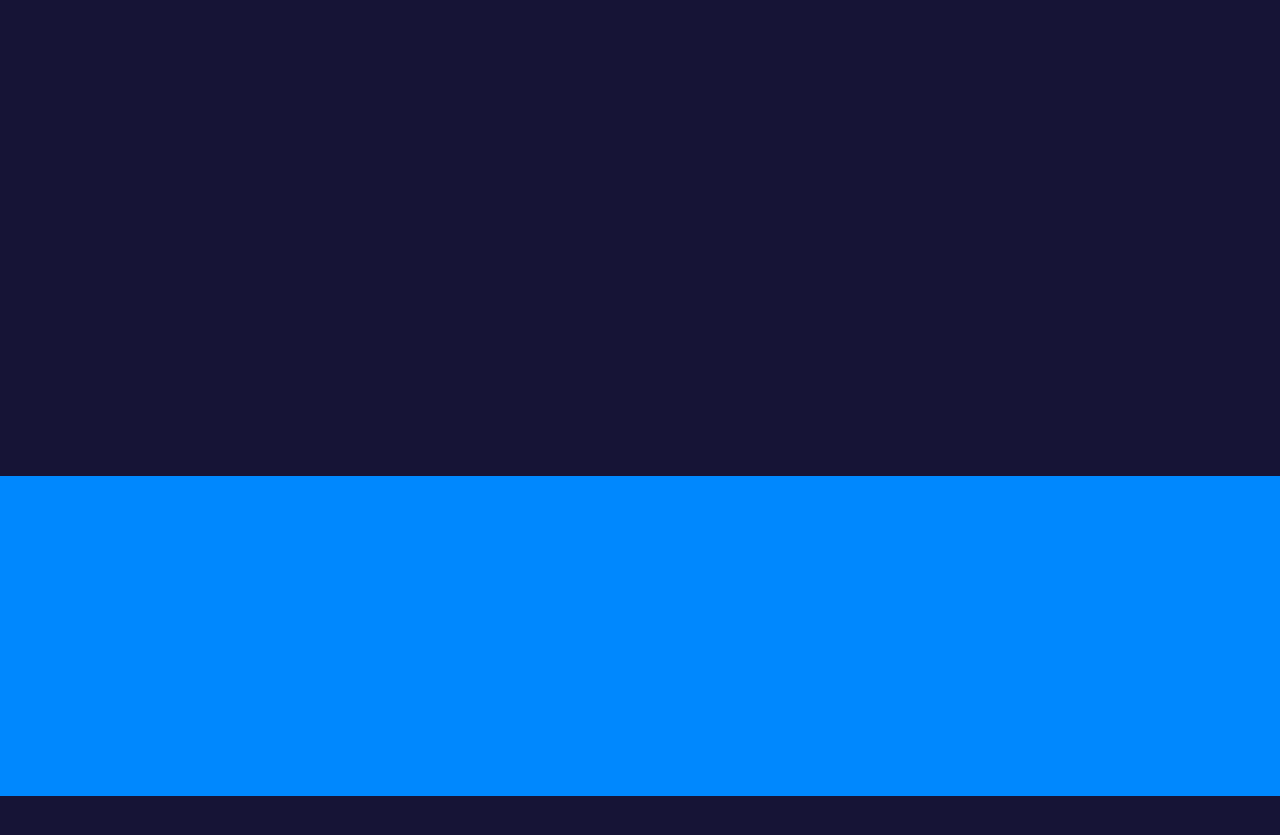
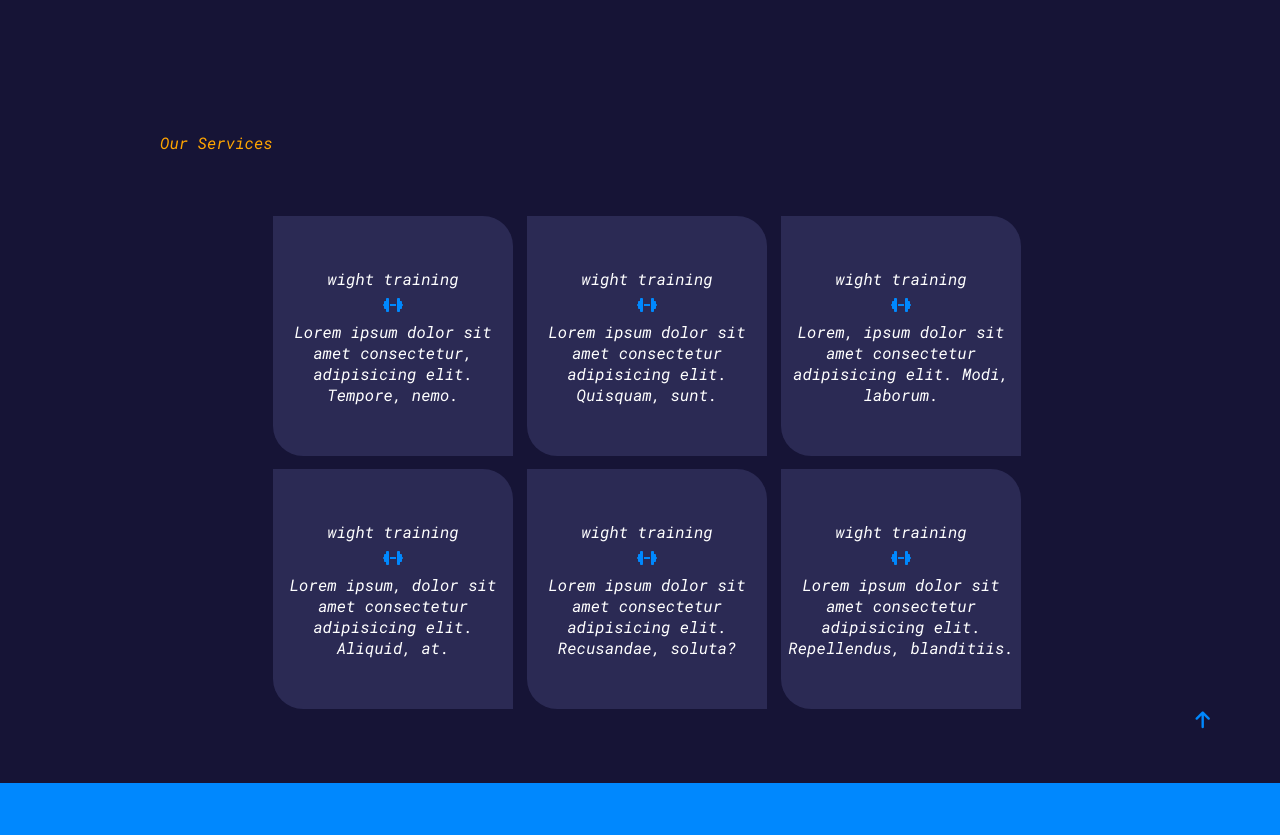
Before and after one commit to roshanpanda666/gym-site2.0, a React (Create React App) app: page / in a window 1280 px wide. Shown: the part 3460-4295 px from the top of the page. Before the commit the page ends 4256 px from the top, so only its background shows below. Built offline with nearby package versions, Linux system fonts and the light colour scheme.

Commit message:
commiting services page

```diff
--- a/src/App.js
+++ b/src/App.js
@@ -10,6 +10,7 @@ import Testimonials from './components/testimonials'
 import Footer from './components/footer'
 import Gotoupbutton from './components/Gotoupbutton'
 import About from './components/about'
+import Services from './components/services'
 const App = () => {
   return (
     <div>
@@ -20,9 +21,10 @@ const App = () => {
       <Ourvalues></Ourvalues>
       <Faq></Faq>
       <Testimonials></Testimonials>
+      <About></About>
+      <Services></Services>
+
       <Gotoupbutton></Gotoupbutton>
-      <About></About>
-
       <Footer></Footer>
 
     </div>
--- a/src/components/about.css
+++ b/src/components/about.css
@@ -1,7 +1,7 @@
 .aboutfather{
     display: flex;
     flex-direction: column;
-    margin-bottom: 30rem;
+    margin-bottom: 10rem;
 
 }
 .headerabout{
--- a/src/components/about.jsx
+++ b/src/components/about.jsx
@@ -38,7 +38,7 @@ const About = () => {
             <div className="content1">
                 <motion.div className="img"
                 initial={{
-                    y: 400,
+                    y: 200,
                 }}
                 whileInView={{
                     y:1
--- a/src/components/nav.css
+++ b/src/components/nav.css
@@ -60,7 +60,6 @@
     position: absolute;
     height: 250px;
     width: 200px;
-    border:1px solid red;
     background-color: #161436;
     display: block;
 }
--- a/src/components/navBar.jsx
+++ b/src/components/navBar.jsx
@@ -7,6 +7,10 @@ const Navbar = () => {
   const aboutscrool=()=>{
     window.scrollTo({top:2600,left:0,behavior:'smooth'})
   }
+  const servicerollup=()=>{
+    window.scrollTo({top:3500,left:0,behavior:'smooth'})
+  }
+
   const showphnavi=()=>{
 
     show("aftermobiletransform")
@@ -79,7 +83,7 @@ const Navbar = () => {
             ABOUT
            </motion.div>
 
-           <motion.div className="servicesnavigatio"
+           <motion.div className="servicesnavigatio" onClick={servicerollup}
             transition={{
               type:"spring",
               stiffness:100
@@ -141,7 +145,7 @@ const Navbar = () => {
             ABOUT
            </motion.div>
 
-           <motion.div className="servicesnavigation"
+           <motion.div className="servicesnavigation" onClick={servicerollup}
             transition={{
               type:"spring",
               stiffness:100
--- /dev/null
+++ b/src/components/services.css
@@ -0,0 +1,70 @@
+
+.headerboxofsaervices{
+    color: orange;
+    margin-left: 10rem;
+}
+.servicesboxes{
+    margin-top: 50px;
+    display: flex;
+    justify-content: center;
+    align-items: center;
+    flex-direction: column;
+}
+.servicebox1{
+    display: flex;
+    justify-content: center;
+    align-items: center;
+
+}
+.servicesbox2{
+    display: flex;
+    justify-content: center;
+    align-items: center;
+
+}
+.servicebox{
+    display: flex;
+    justify-content: center;
+    align-items: center;
+    background-color: #2b2a54;
+    height: 15rem;
+    width: 15rem;
+    margin-left: 14px;
+    margin-top: 13px;
+    border-bottom-left-radius: 30px;
+    border-top-right-radius: 30px;
+    flex-direction: column;
+    text-align: center;
+}
+.icodumble{
+    display: flex;
+    justify-content: center;
+    align-items: center;
+    height: 2rem;
+    color: #0088fe;
+}
+.servicebox:hover{
+    -webkit-box-shadow: 10px 10px 26px -7px rgba(3,184,245,1);
+-moz-box-shadow: 10px 10px 26px -7px rgba(3,184,245,1);
+box-shadow: 10px 10px 26px -7px rgba(3,184,245,1);
+}
+
+@media (max-width: 600px) {
+    .headerboxofsaervices{
+        margin-left: 0;
+        text-align: center;
+    }
+    .serviecesfather{
+        margin-top:20rem;
+    }
+    .servicebox{
+        height: 15rem;
+        width: 15rem;
+    }
+    .servicebox1{
+        flex-direction: column;
+    }
+    .servicesbox2{
+        flex-direction: column;
+    }
+}
--- /dev/null
+++ b/src/components/services.jsx
@@ -0,0 +1,126 @@
+import React from 'react'
+import './services.css'
+import {motion}from 'framer-motion'
+const Services = () => {
+  return (
+    <div>
+      <div className="serviecesfather">
+        <div className="headerboxofsaervices">
+            Our Services
+        </div>
+        <div className="servicesboxes">
+            <div className="servicebox1">
+                <motion.div className="servicebox"
+                initial={{
+                    opacity:0
+                }}
+                transition={{
+                    type:'spring',
+                    stiffness:20
+                }}
+                whileInView={{
+                    opacity:1.5,
+                    rotateX:360
+                }}
+                >
+                    wight training
+                    <div className="icodumble">
+                        <i class="fa-solid fa-dumbbell"></i>
+                    </div>
+                    Lorem ipsum dolor sit amet consectetur, adipisicing elit. Tempore, nemo.
+                </motion.div>
+                <motion.div className="servicebox"
+                initial={{
+                    opacity:0
+                }}
+                transition={{
+                    type:'spring',
+                    stiffness:20
+                }}
+                whileInView={{
+                    opacity:1.5,
+                    rotateX:360
+                }}
+                >wight training
+                <div className="icodumble">
+                        <i class="fa-solid fa-dumbbell"></i>
+                    </div>
+                    Lorem ipsum dolor sit amet consectetur adipisicing elit. Quisquam, sunt.
+                    </motion.div>
+                <motion.div className="servicebox"
+                initial={{
+                    opacity:0
+                }}
+                transition={{
+                    type:'spring',
+                    stiffness:20
+                }}
+                whileInView={{
+                    opacity:1.5,
+                    rotateX:360
+                }}
+                >wight training
+                <div className="icodumble">
+                        <i class="fa-solid fa-dumbbell"></i>
+                    </div>Lorem, ipsum dolor sit amet consectetur adipisicing elit. Modi, laborum.
+                </motion.div>
+            </div>
+            <div className="servicesbox2">
+                <motion.div className="servicebox"
+                initial={{
+                    opacity:0
+                }}
+                transition={{
+                    type:'spring',
+                    stiffness:20
+                }}
+                whileInView={{
+                    opacity:1.5,
+                    rotateX:-360
+                }}>wight training
+                <div className="icodumble">
+                        <i class="fa-solid fa-dumbbell"></i>
+                    </div>Lorem ipsum, dolor sit amet consectetur adipisicing elit. Aliquid, at.
+                </motion.div>
+                <motion.div className="servicebox"
+                initial={{
+                    opacity:0
+                }}
+                transition={{
+                    type:'spring',
+                    stiffness:20
+                }}
+                whileInView={{
+                    opacity:1.5,
+                    rotateX:-360
+                }}
+                >wight training
+                <div className="icodumble">
+                        <i class="fa-solid fa-dumbbell"></i>
+                    </div>Lorem ipsum dolor sit amet consectetur adipisicing elit. Recusandae, soluta?
+                </motion.div>
+                <motion.div className="servicebox"
+                initial={{
+                    opacity:0
+                }}
+                transition={{
+                    type:'spring',
+                    stiffness:20
+                }}
+                whileInView={{
+                    opacity:1.5,
+                    rotateX:-360
+                }}
+                >wight training
+                <div className="icodumble">
+                        <i class="fa-solid fa-dumbbell"></i>
+                    </div>Lorem ipsum dolor sit amet consectetur adipisicing elit. Repellendus, blanditiis.
+                </motion.div>
+            </div>
+        </div>
+      </div>
+    </div>
+  )
+}
+
+export default Services
```
